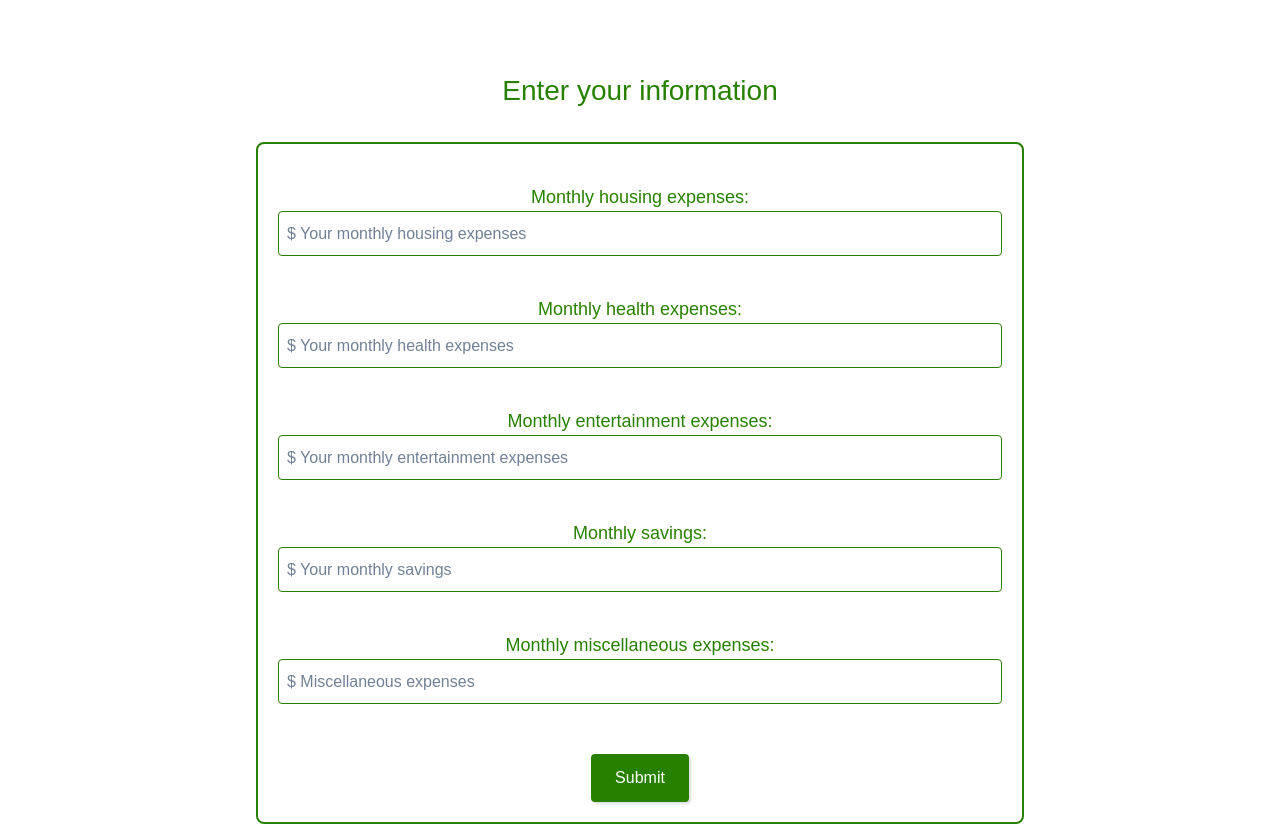
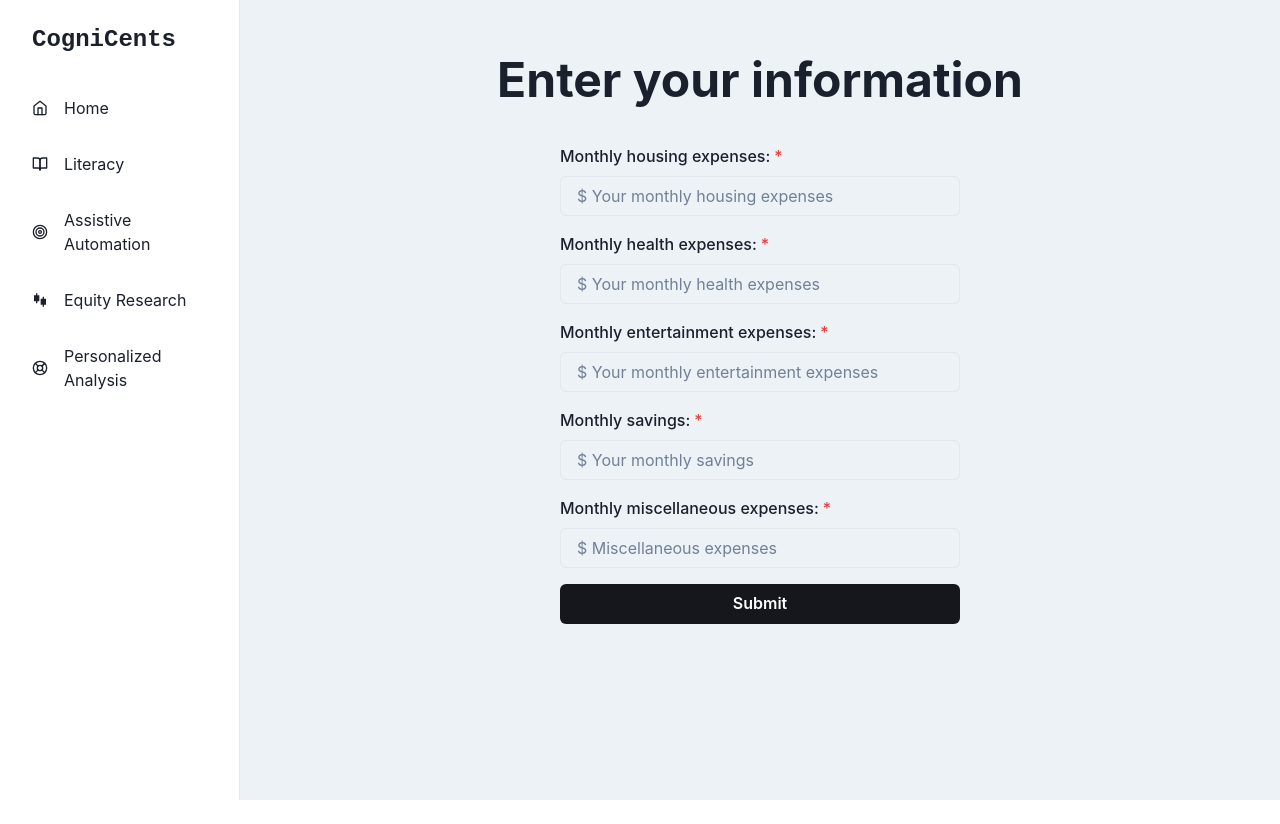
Before and after one commit to unapt/CogniCents, a Next.js app in the folder packages/frontend/: page /form in a window 1280 px wide. After the commit the page ends 800 px from the top, so only its background shows below. Built offline with nearby package versions, Linux system fonts and the light colour scheme.

Commit message:
verbwire is good

```diff
--- a/packages/frontend/src/pages/form/index.js
+++ b/packages/frontend/src/pages/form/index.js
@@ -1,9 +1,122 @@
-import Head from 'next/head'
-import styles from '../../styles/Form.module.css'
-import {useRouter} from 'next/router'
+// import Head from "next/head";
+// import { useRouter } from "next/router";
+// import {
+//   Box,
+//   Button,
+//   Flex,
+//   FormControl,
+//   FormLabel,
+//   Input,
+//   VStack,
+//   Heading,
+// } from "@chakra-ui/react";
+// import { SideBar } from "../../components/SideBar";
+
+// export default function Form() {
+//   const router = useRouter();
+
+//   const handleSubmit = async (event) => {
+//     event.preventDefault();
+//     const data = {
+//       housingExpenses: event.target.housingExpenses.value,
+//       healthExpenses: event.target.healthExpenses.value,
+//       entertainmentExpenses: event.target.entertainmentExpenses.value,
+//       savingsExpenses: event.target.savingsExpenses.value,
+//       miscellaneousExpenses: event.target.miscellaneousExpenses.value,
+//     };
+//     router.push({
+//       pathname: "/form/results",
+//       query: { q: JSON.stringify(data) },
+//     });
+//   };
+
+//   return (
+//     <>
+//       <Head>
+//         <title>Create Next App</title>
+//         <link rel="icon" href="/favicon.ico" />
+//       </Head>
+
+//       <SideBar>
+//         <Box as="main" textAlign="center" py={10}>
+//           <Heading as="h1" size="2xl" mb={10}>
+//             Enter your information
+//           </Heading>
+//           <form onSubmit={handleSubmit}>
+//             <VStack spacing={4} maxWidth="400px" margin="0 auto">
+//               <FormControl isRequired>
+//                 <FormLabel>Monthly housing expenses:</FormLabel>
+//                 <Input
+//                   name="housingExpenses"
+//                   type="number"
+//                   placeholder="$ Your monthly housing expenses"
+//                 />
+//               </FormControl>
+
+//               <FormControl isRequired>
+//                 <FormLabel>Monthly health expenses:</FormLabel>
+//                 <Input
+//                   name="healthExpenses"
+//                   type="number"
+//                   placeholder="$ Your monthly health expenses"
+//                 />
+//               </FormControl>
+
+//               <FormControl isRequired>
+//                 <FormLabel>Monthly entertainment expenses:</FormLabel>
+//                 <Input
+//                   name="entertainmentExpenses"
+//                   type="number"
+//                   placeholder="$ Your monthly entertainment expenses"
+//                 />
+//               </FormControl>
+
+//               <FormControl isRequired>
+//                 <FormLabel>Monthly savings:</FormLabel>
+//                 <Input
+//                   name="savingsExpenses"
+//                   type="number"
+//                   placeholder="$ Your monthly savings"
+//                 />
+//               </FormControl>
+
+//               <FormControl isRequired>
+//                 <FormLabel>Monthly miscellaneous expenses:</FormLabel>
+//                 <Input
+//                   name="miscellaneousExpenses"
+//                   type="number"
+//                   placeholder="$ Miscellaneous expenses"
+//                 />
+//               </FormControl>
+
+//               <Button type="submit" colorScheme="teal" width="100%">
+//                 Submit
+//               </Button>
+//             </VStack>
+//           </form>
+//         </Box>
+//       </SideBar>
+//     </>
+//   );
+// }
+
+import Head from "next/head";
+import { useRouter } from "next/router";
+import {
+  Box,
+  Button,
+  Flex,
+  FormControl,
+  FormLabel,
+  Input,
+  VStack,
+  Heading,
+} from "@chakra-ui/react";
+import { SideBar } from "../../components/SideBar";
 
 export default function Form() {
   const router = useRouter();
+
   const handleSubmit = async (event) => {
     event.preventDefault();
     const data = {
@@ -11,10 +124,13 @@ export default function Form() {
       healthExpenses: event.target.healthExpenses.value,
       entertainmentExpenses: event.target.entertainmentExpenses.value,
       savingsExpenses: event.target.savingsExpenses.value,
-            miscellaneousExpenses: event.target.miscellaneousExpenses.value
-        }
-        router.push({pathname: "/form/results", query: {q: JSON.stringify(data)}});
-    }
+      miscellaneousExpenses: event.target.miscellaneousExpenses.value,
+    };
+    router.push({
+      pathname: "/form/results",
+      query: { q: JSON.stringify(data) },
+    });
+  };
 
   return (
     <>
@@ -23,27 +139,65 @@ export default function Form() {
         <link rel="icon" href="/favicon.ico" />
       </Head>
 
+      <SideBar bg="teal.500">
+        <Box as="main" textAlign="center" py={10}>
+          <Heading as="h1" size="2xl" mb={10}>
+            Enter your information
+          </Heading>
+          <form onSubmit={handleSubmit}>
+            <VStack spacing={4} maxWidth="400px" margin="0 auto">
+              <FormControl isRequired>
+                <FormLabel>Monthly housing expenses:</FormLabel>
+                <Input
+                  name="housingExpenses"
+                  type="number"
+                  placeholder="$ Your monthly housing expenses"
+                />
+              </FormControl>
 
-      <main id={styles.main}>
-        <h1 id={styles.mainHeader}>Enter your information</h1>
-        <form onSubmit={handleSubmit} id={styles.form}>
+              <FormControl isRequired>
+                <FormLabel>Monthly health expenses:</FormLabel>
+                <Input
+                  name="healthExpenses"
+                  type="number"
+                  placeholder="$ Your monthly health expenses"
+                />
+              </FormControl>
 
-          <label className={styles.formlabel}>Monthly housing expenses:</label>
-          <input required name="housingExpenses" className="form-control" id={styles.forminput} type="number" placeholder="$ Your monthly housing expenses"/>
-          <label className={styles.formlabel}>Monthly health expenses:</label>
-          <input required name="healthExpenses" className="form-control" id={styles.forminput} type="number" placeholder="$ Your monthly health expenses"/>
-          <label className={styles.formlabel}>Monthly entertainment expenses:</label>
-          <input required name="entertainmentExpenses" className="form-control" id={styles.forminput} type="number" placeholder="$ Your monthly entertainment expenses"/>
-          <label className={styles.formlabel}>Monthly savings:</label>
-          <input required name="savingsExpenses" className="form-control" id={styles.forminput} type="number" placeholder="$ Your monthly savings"/>
-          <label className={styles.formlabel}>Monthly miscellaneous expenses:</label>
-          <input required name="miscellaneousExpenses" className="form-control" id={styles.forminput} type="number" placeholder="$ Miscellaneous expenses"/>
-            <div id={styles.buttonlayout}>
-                <button type="submit" id={styles.submitbutton}>Submit</button>
-            </div>
+              <FormControl isRequired>
+                <FormLabel>Monthly entertainment expenses:</FormLabel>
+                <Input
+                  name="entertainmentExpenses"
+                  type="number"
+                  placeholder="$ Your monthly entertainment expenses"
+                />
+              </FormControl>
 
+              <FormControl isRequired>
+                <FormLabel>Monthly savings:</FormLabel>
+                <Input
+                  name="savingsExpenses"
+                  type="number"
+                  placeholder="$ Your monthly savings"
+                />
+              </FormControl>
+
+              <FormControl isRequired>
+                <FormLabel>Monthly miscellaneous expenses:</FormLabel>
+                <Input
+                  name="miscellaneousExpenses"
+                  type="number"
+                  placeholder="$ Miscellaneous expenses"
+                />
+              </FormControl>
+
+              <Button type="submit" bg="black" color="white" width="100%">
+                Submit
+              </Button>
+            </VStack>
           </form>
-      </main>
+        </Box>
+      </SideBar>
     </>
-  )
+  );
 }
--- a/packages/frontend/src/pages/form/results/index.js
+++ b/packages/frontend/src/pages/form/results/index.js
@@ -5,7 +5,7 @@ import PieChart from '../../../components/PieChart';
 import classes from '../../../styles/piechart.module.css';
 import styles from '../../../styles/result.module.css'
 import Link from "next/link";
-
+import { SideBar } from "../../../components/SideBar";
 
 function piechart() {
 
@@ -49,6 +49,7 @@ function piechart() {
 
   console.log(standardData);
   return (
+    <SideBar>
     <div id={styles.resultbody}>
 
       <div id={styles.resulttitle}>This is what your budget looks like now. Let's save some cents!</div>
@@ -64,6 +65,7 @@ function piechart() {
           </Button>
       </Link >
     </div>
+    </SideBar>
   );
 }
 
```
Also changed, not shown: packages/frontend/src/pages/index.tsx (+213 -31 lines). Lines whose indentation alone changed are shown as unchanged.
